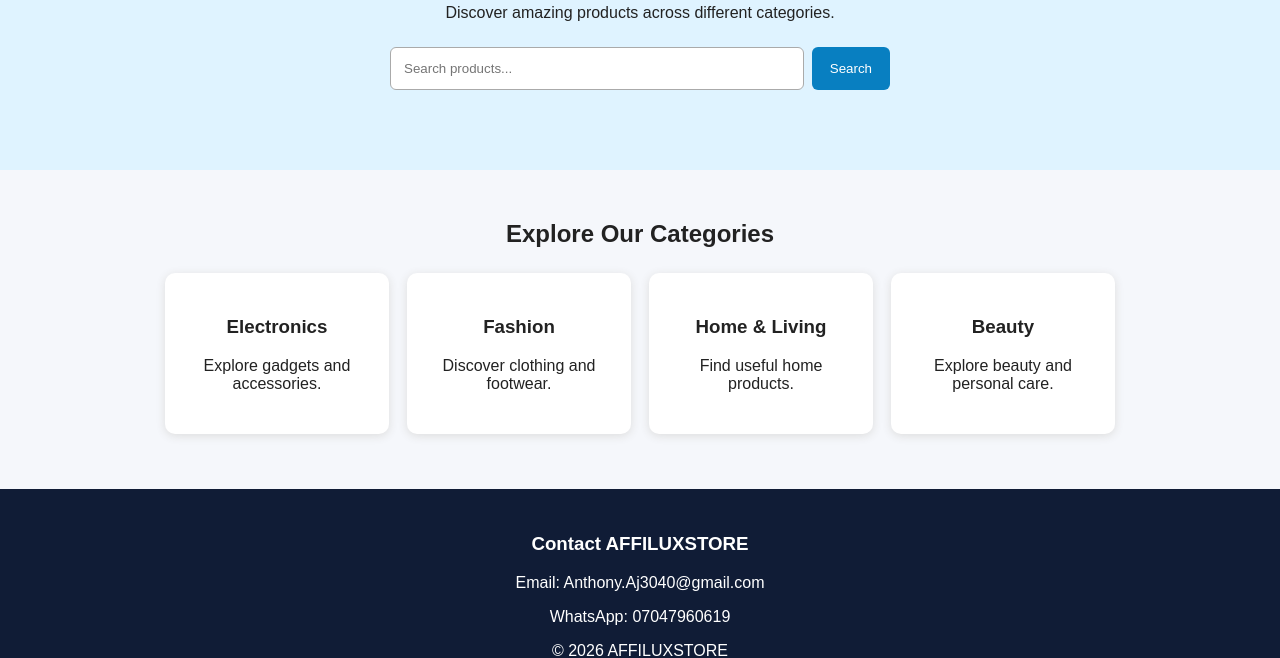
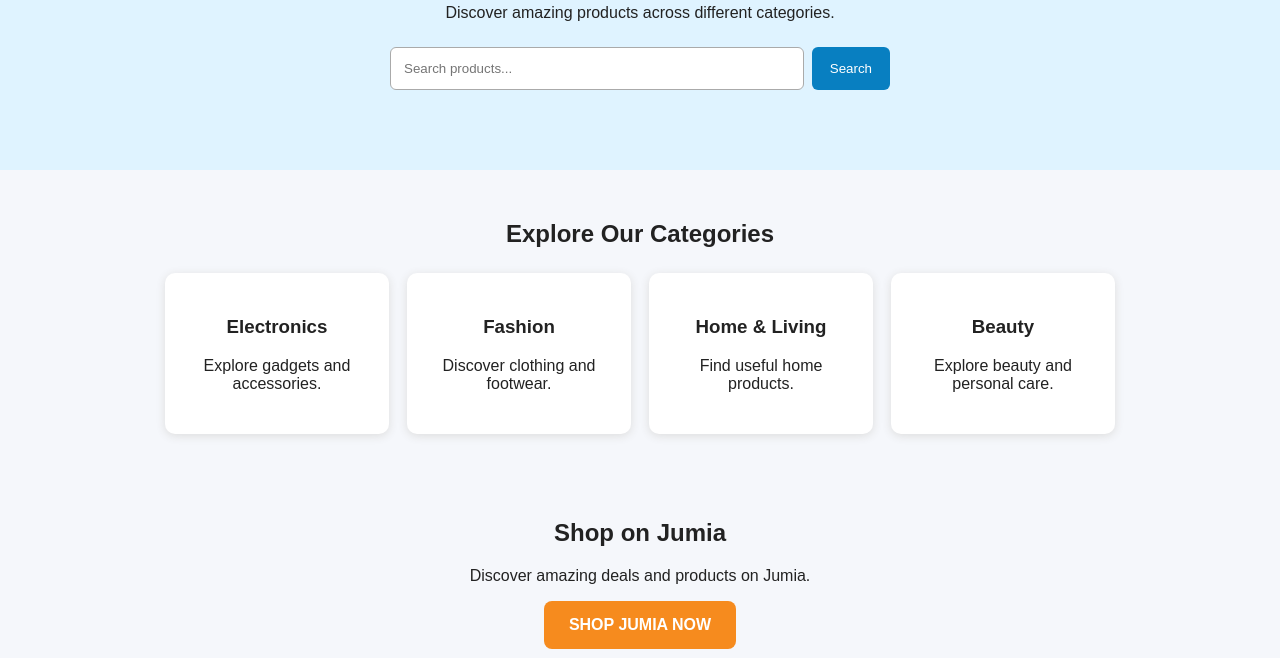
Before and after one commit to Affiluxstore/Affiluxstore, a plain HTML site: page index.html in a window 1280 px wide. Shown: the part 294-952 px from the top of the page. Drawn offline with Linux system fonts and the light colour scheme.

Commit message:
Update index.html

```diff
--- a/index.html
+++ b/index.html
@@ -121,6 +121,17 @@
     </div>
   </section>
 
+<div style="margin:30px auto; text-align:center;">
+  <h2>Shop on Jumia</h2>
+  <p>Discover amazing deals and products on Jumia.</p>
+  <a href="https://jmia.io/6w4KEBf"
+     target="_blank"
+     rel="noopener noreferrer"
+     style="display:inline-block;background:#f68b1e;color:white;padding:15px 25px;text-decoration:none;border-radius:8px;font-weight:bold;">
+     SHOP JUMIA NOW
+  </a>
+</div>
+
   <footer id="contact">
     <h3>Contact AFFILUXSTORE</h3>
     <p>Email: Anthony.Aj3040@gmail.com</p>
```
